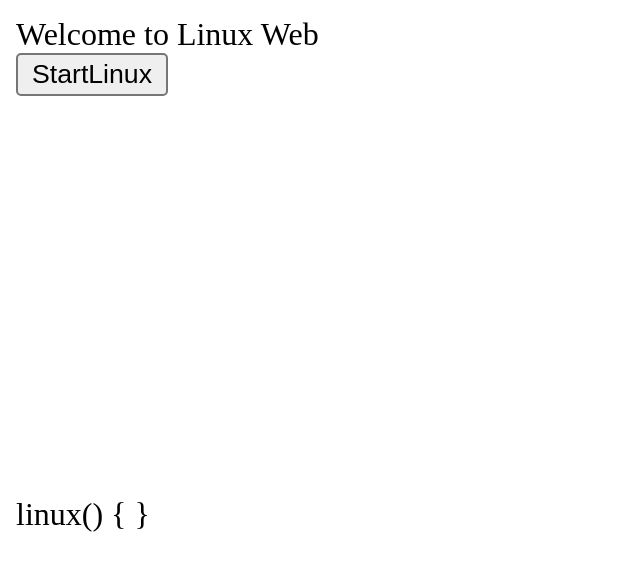
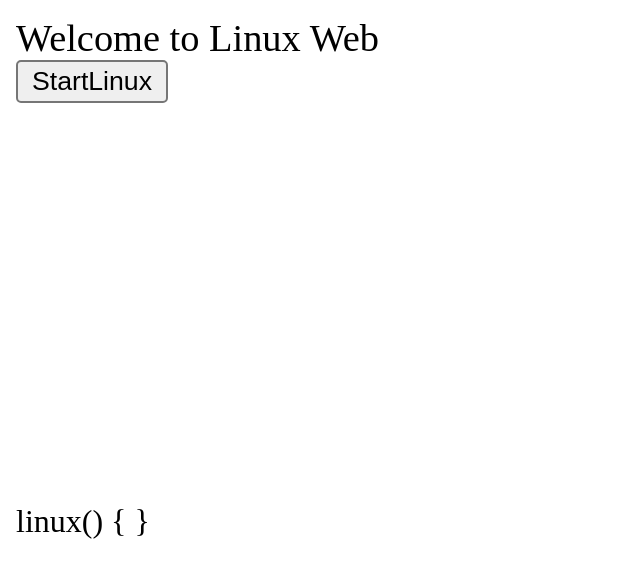
Before and after one commit to Eternal587/LinuxWeb, a plain HTML site: page Index.html in a window 1280 px wide. Shown: the whole page, without its empty margins (0-640 px from the left). Drawn offline with Linux system fonts and the light colour scheme.

Commit message:
Update Index.html

```diff
--- a/Index.html
+++ b/Index.html
@@ -5,7 +5,9 @@
 LinuxWeb
 </title>
 <body>
+<big>
 Welcome to Linux Web
+ </big>
 </body>
 <br>
 <input type="button" value="StartLinux" class="StartLinux" onclick="linux()">
```
